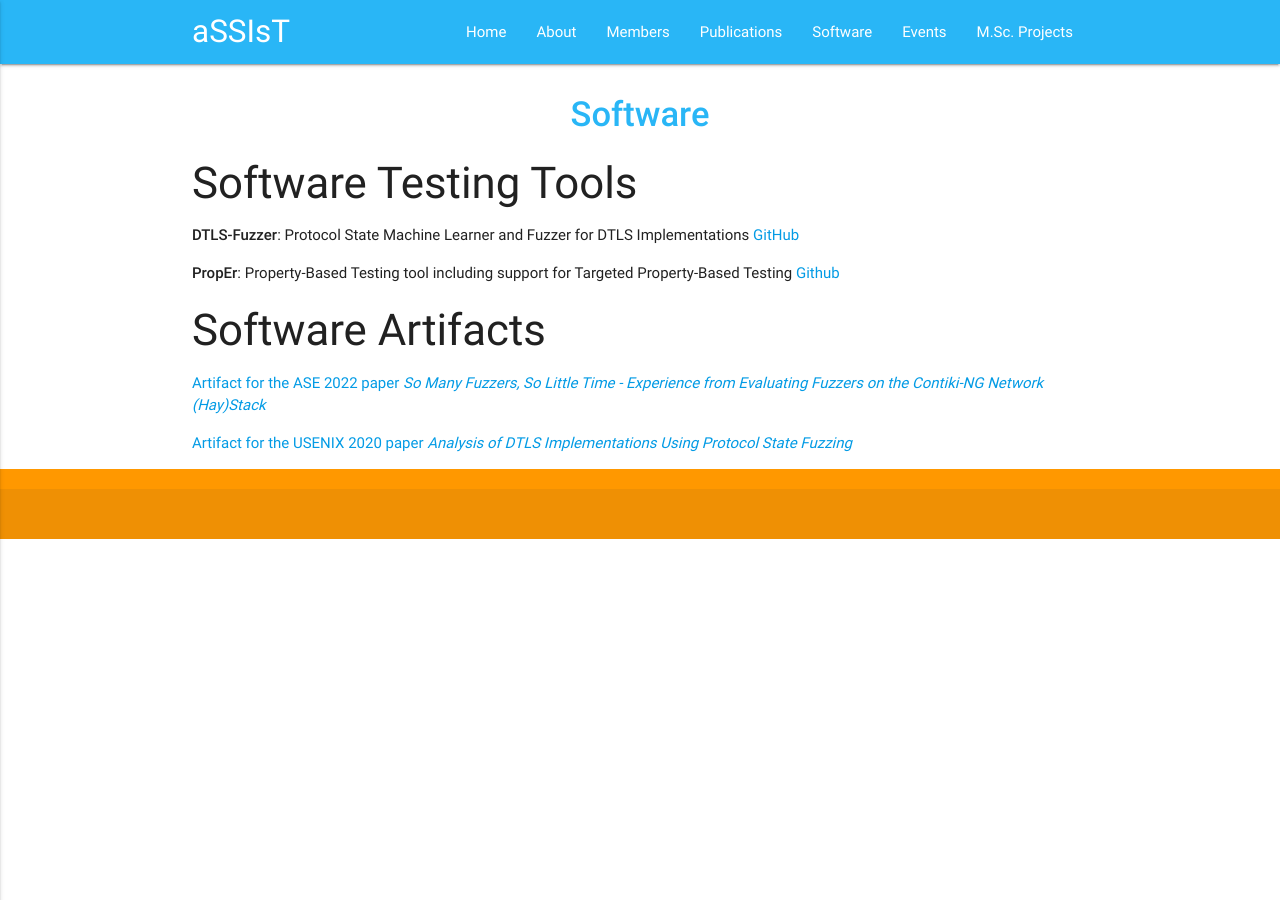
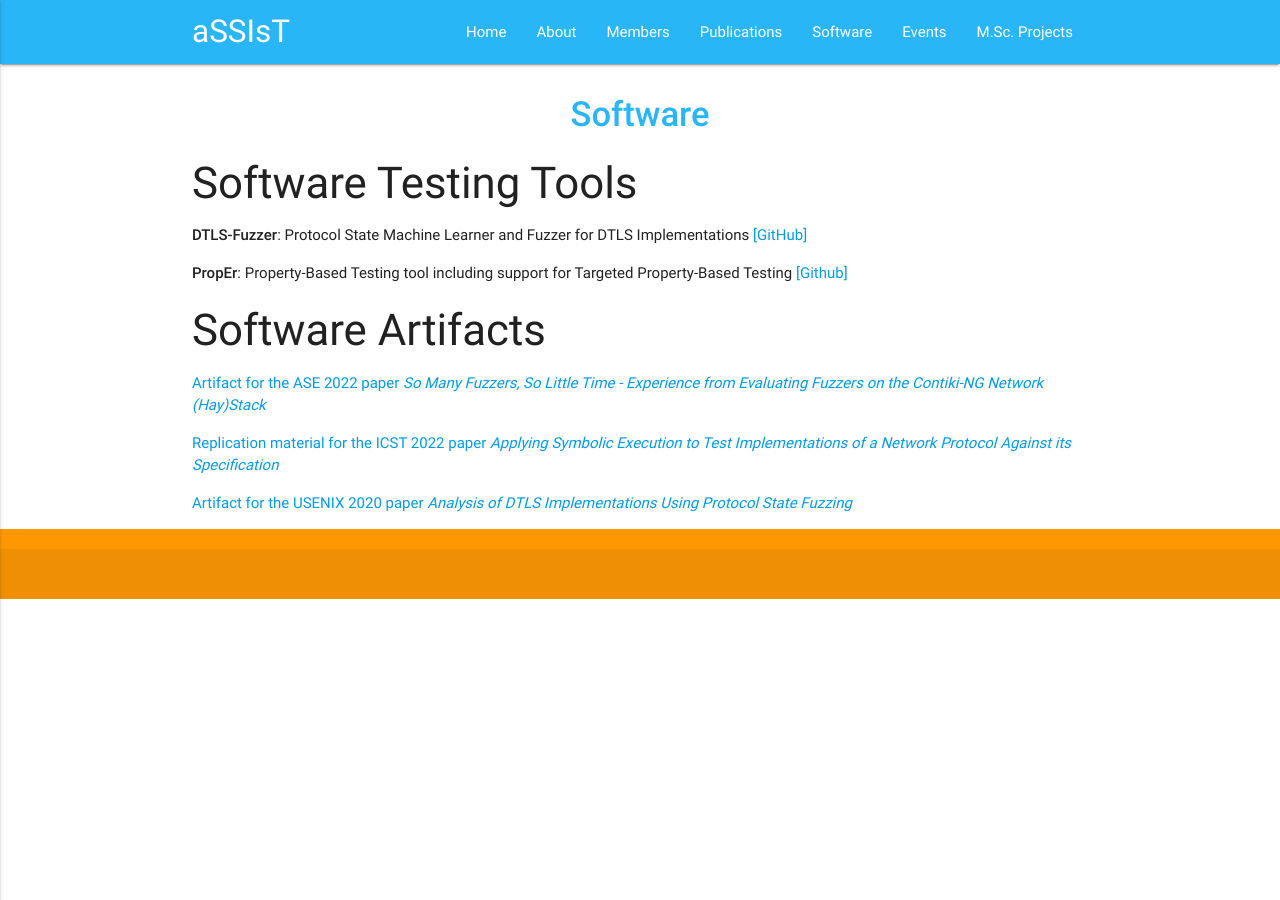
Before and after one commit to assist-project/assist-project.github.io, a Jekyll site: the page built from 04-software.md, in a window 1280 px wide. Built offline with Jekyll 4.4.1, drawn with Linux system fonts in a browser that asks for light colours.

Commit message:
One more artifact

```diff
--- a/04-software.md
+++ b/04-software.md
@@ -6,12 +6,14 @@ permalink: /software/
 
 ### Software Testing Tools
 
-- **DTLS-Fuzzer**: Protocol State Machine Learner and Fuzzer for DTLS Implementations [GitHub](https://github.com/assist-project/dtls-fuzzer)
+- **DTLS-Fuzzer**: Protocol State Machine Learner and Fuzzer for DTLS Implementations [[GitHub]](https://github.com/assist-project/dtls-fuzzer)
 
-- **PropEr**: Property-Based Testing tool including support for Targeted Property-Based Testing [Github](https://github.com/proper-testing/proper)
+- **PropEr**: Property-Based Testing tool including support for Targeted Property-Based Testing [[Github]](https://github.com/proper-testing/proper)
 
 ### Software Artifacts
 
 - [Artifact for the ASE 2022 paper _So Many Fuzzers, So Little Time - Experience from Evaluating Fuzzers on the Contiki-NG Network (Hay)Stack_](https://github.com/assist-project/so-many-fuzzers-artifact)
 
+- [Replication material for the ICST 2022 paper _Applying Symbolic Execution to Test Implementations of a Network Protocol Against its Specification_](https://doi.org/10.5281/zenodo.5929867)
+
 - [Artifact for the USENIX 2020 paper _Analysis of DTLS Implementations Using Protocol State Fuzzing_](https://github.com/assist-project/dtls-fuzzer/releases/tag/usenix20-artifact)
```
